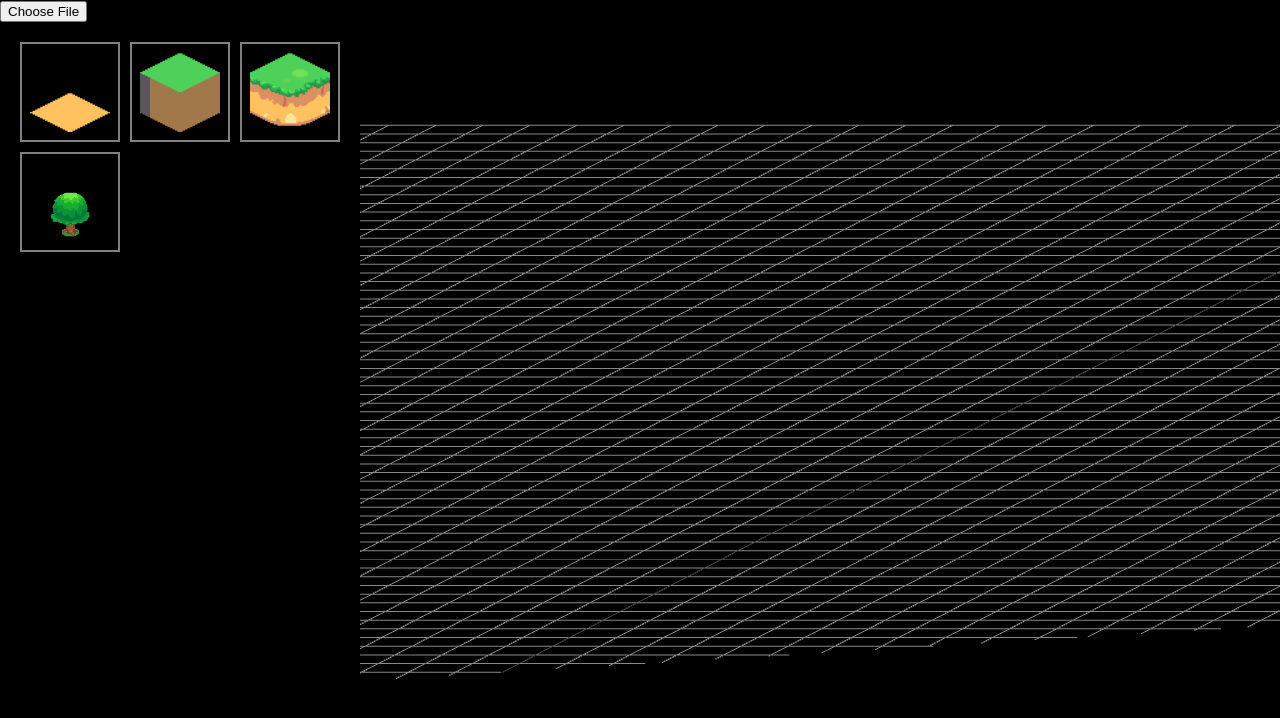
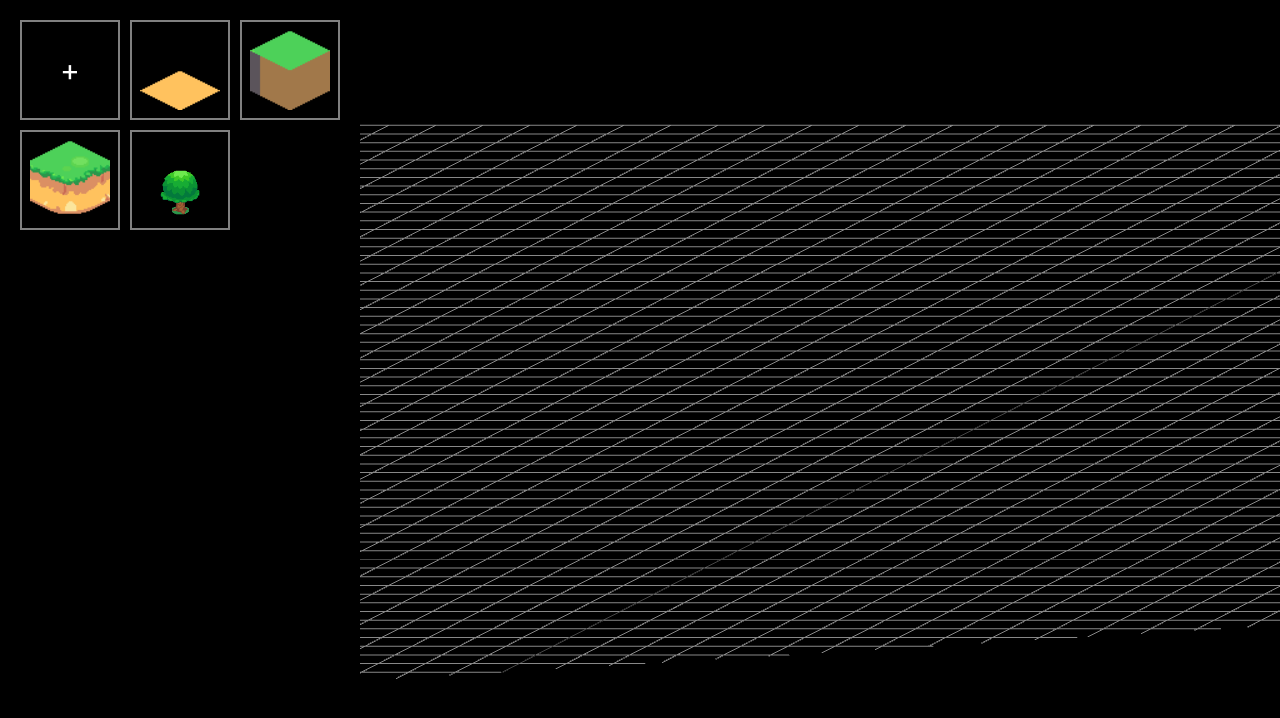
Before and after one commit to harukim1027/IsoTileMap-Editor, a React (Create React App) app: page / in a window 1280 px wide. Shown: the top 718 px of the page. Built offline with nearby package versions, Linux system fonts and the light colour scheme.

Commit message:
Design: 파일 선택 ui변경 및 전체 클릭 가능하도록 설정
김유나(24.09.15)

```diff
--- a/src/components/Sprites/index.js
+++ b/src/components/Sprites/index.js
@@ -48,10 +48,23 @@ const Sprites = ({ onTileSelect }) => {
     }
   };
 
+  const handleWrapperClick = () => {
+    document.getElementById("fileUpload").click();
+  };
+
   return (
-    <div>
-      <input type="file" accept="image/*" onChange={handleImageUpload} />
     <SpriteGrid>
+      <SpriteWrapper onClick={handleWrapperClick}>
+        <input
+          type="file"
+          accept="image/*"
+          style={{ display: "none" }}
+          id="fileUpload"
+          onChange={handleImageUpload}
+        />
+        <div style={{ cursor: "pointer", color: "#fff", fontSize: 30 }}>+</div>
+      </SpriteWrapper>
+
       {tileImages.map((tile, index) => (
         <SpriteWrapper
           key={index}
@@ -62,7 +75,6 @@ const Sprites = ({ onTileSelect }) => {
         </SpriteWrapper>
       ))}
     </SpriteGrid>
-    </div>
   );
 };
 
```
Lines whose indentation alone changed are shown as unchanged.
